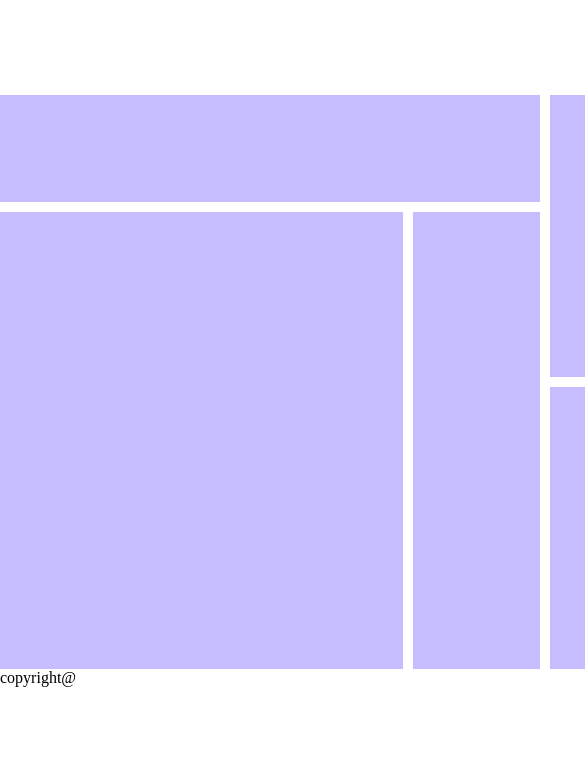
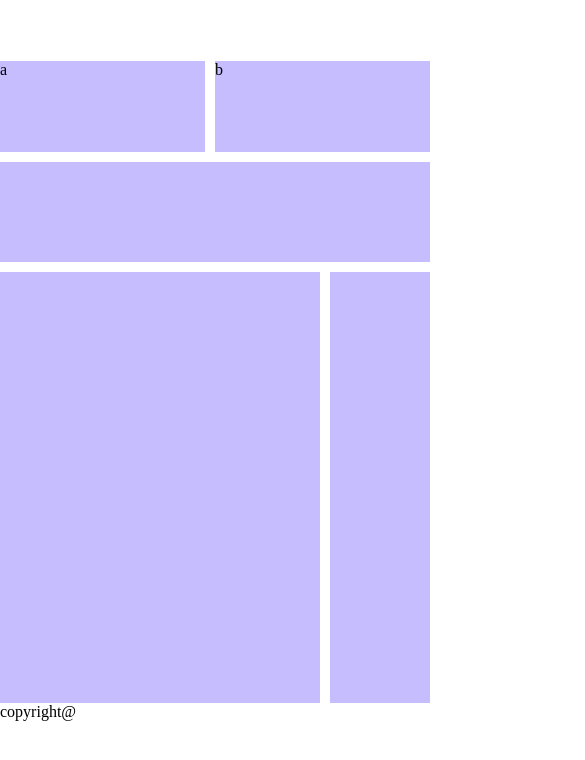
Before and after one commit to woodawon/Web_Lecture, a plain HTML site: page grid_m.html in a window 390 px wide. Shown: the part 40-800 px from the top of the page, 585 px wide, since content can reach past the window. Drawn offline with Linux system fonts and the light colour scheme.

Commit message:
grid end, js study start~

```diff
--- /dev/null
+++ b/JS_Pj/jsfile.js
@@ -0,0 +1 @@
+alert("hello");
--- a/grid_m.html
+++ b/grid_m.html
@@ -11,15 +11,15 @@
       <h1>Home</h1>
     </header>
     <main>
+      <section id="content-right">
+        <div class="a">a</div>
+        <div class="b">b</div>
+      </section>
       <section id="content-left">
         <div class="menu"></div>
         <div class="home"></div>
         <div class="pannel"></div>
       </section>
-      <section id="content-right">
-        <div class="a"></div>
-        <div class="b"></div>
-      </section>
     </main>
     <footer><p>copyright@</p></footer>
   </body>
--- a/style/grid_m.css
+++ b/style/grid_m.css
@@ -1,3 +1,7 @@
+:root {
+  --background-color: #2734444;
+}
+
 * {
   box-sizing: border-box;
   margin: 0;
@@ -19,7 +23,7 @@ header {
 }
 
 main {
-  background-color: coral;
+  background-color: var(--background-color);
   grid-row: 2/3;
   grid-column: 1/2;
 
@@ -81,3 +85,36 @@ footer {
 .b {
   background-color: rgb(198, 189, 255);
 }
+
+/* mobile & tablet */
+@media screen and (max-width: 768px) {
+  main {
+    grid-template-rows: repeat(2, minmax(100px, auto));
+    grid-template-columns: 1fr;
+  }
+
+  #content-right {
+    grid-row: 1/2;
+    grid-column: 1/2;
+    display: grid;
+    grid-template-columns: repeat(2, minmax(100px, auto));
+    grid-template-rows: 1fr;
+    margin-bottom: 10px;
+  }
+
+  #content-left {
+    grid-row: 2/3;
+    grid-column: 1/2;
+  }
+
+  .a {
+    grid-row: 1/2;
+    grid-column: 1/2;
+    margin-right: 10px;
+  }
+
+  .b {
+    grid-row: 1/2;
+    grid-column: 2/3;
+  }
+}
```
Also changed, not shown: JS_Pj/index.html (added, +17 -0 lines), JS_Pj/style.css (added).
